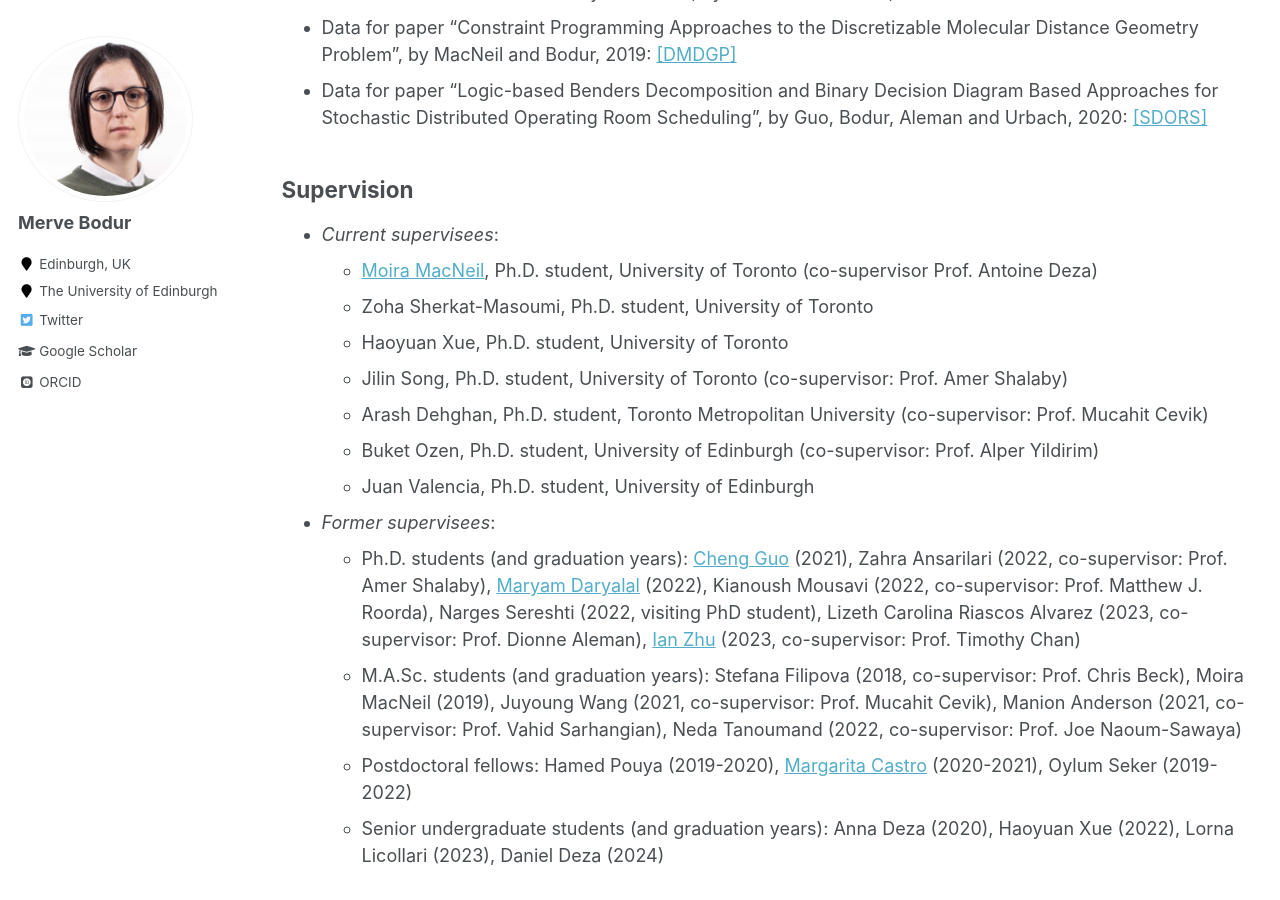
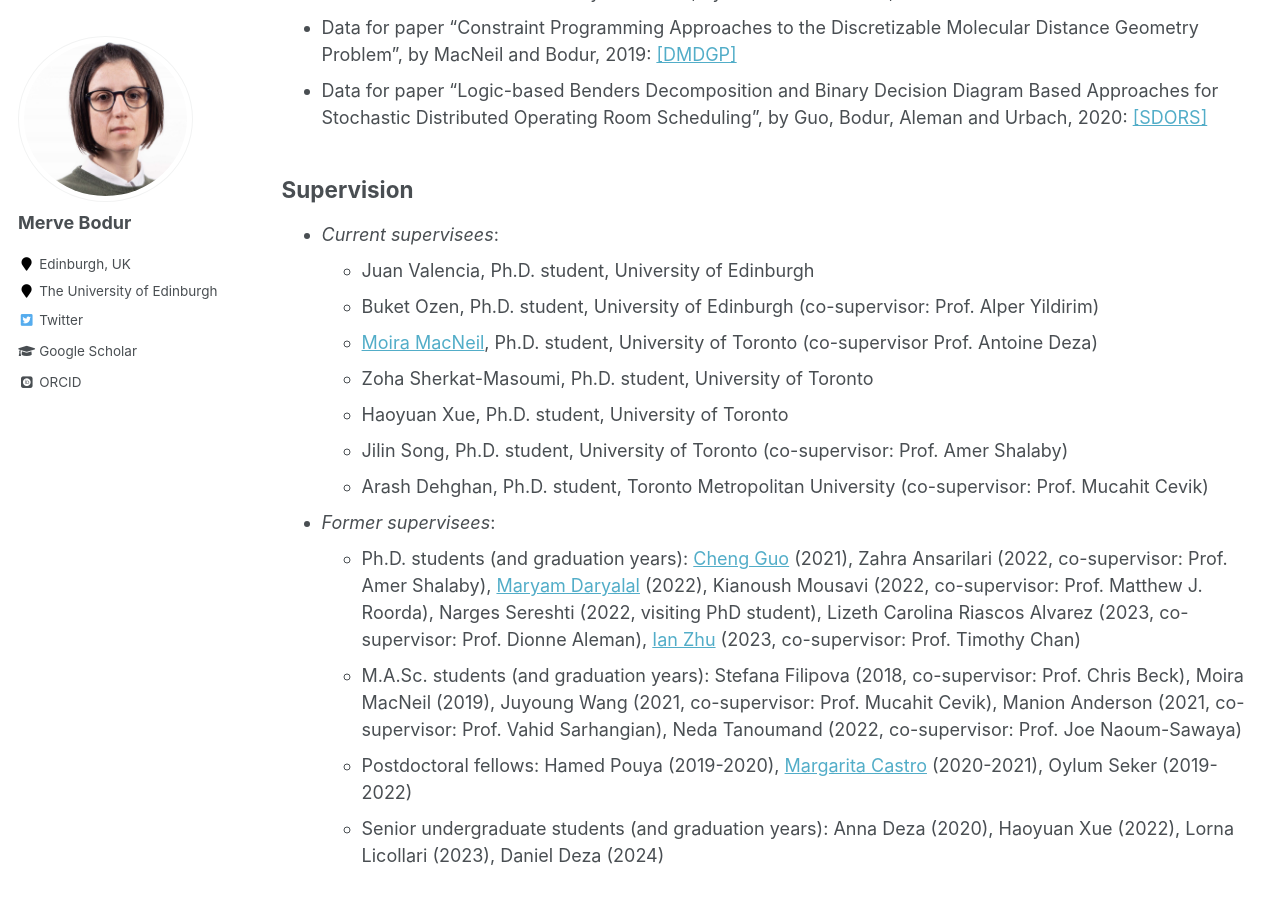
Before and after one commit to mervebodur/mervebodur.github.io, a Jekyll site: the page built from _pages/research.md, in a window 1280 px wide and 900 px high, scrolled down 5181 px. Built offline with Jekyll 4.4.1, drawn with Linux system fonts in a browser that asks for light colours; some web fonts are replaced.

```diff
--- a/_pages/research.md
+++ b/_pages/research.md
@@ -158,13 +158,13 @@ Z. Ansarilari, M. M. Nesheli, S. Srikukenthiran, M. Bodur, and A. Shalaby\
 
 ## Supervision
 - *Current supervisees*:
+  - Juan Valencia, Ph.D. student, University of Edinburgh
+  - Buket Ozen, Ph.D. student, University of Edinburgh (co-supervisor: Prof. Alper Yildirim)
   - [Moira MacNeil](https://moiramacneil.com), Ph.D. student, University of Toronto (co-supervisor Prof. Antoine Deza)
   - Zoha Sherkat-Masoumi, Ph.D. student, University of Toronto
   - Haoyuan Xue, Ph.D. student, University of Toronto
   - Jilin Song, Ph.D. student, University of Toronto (co-supervisor: Prof. Amer Shalaby)
   - Arash Dehghan, Ph.D. student, Toronto Metropolitan University (co-supervisor: Prof. Mucahit Cevik)
-  - Buket Ozen, Ph.D. student, University of Edinburgh (co-supervisor: Prof. Alper Yildirim)
-  - Juan Valencia, Ph.D. student, University of Edinburgh
 
 - *Former supervisees*:
   - Ph.D. students (and graduation years): [Cheng Guo](https://chengg04.github.io/) (2021), Zahra Ansarilari (2022, co-supervisor: Prof. Amer Shalaby), [Maryam Daryalal](https://www.daryalal.aroralab.ca) (2022), Kianoush Mousavi (2022, co-supervisor: Prof. Matthew J. Roorda), Narges Sereshti (2022, visiting PhD student), Lizeth Carolina Riascos Alvarez (2023, co-supervisor: Prof. Dionne Aleman), [Ian Zhu](https://www.ianyzhu.com/) (2023, co-supervisor: Prof. Timothy Chan)
```
